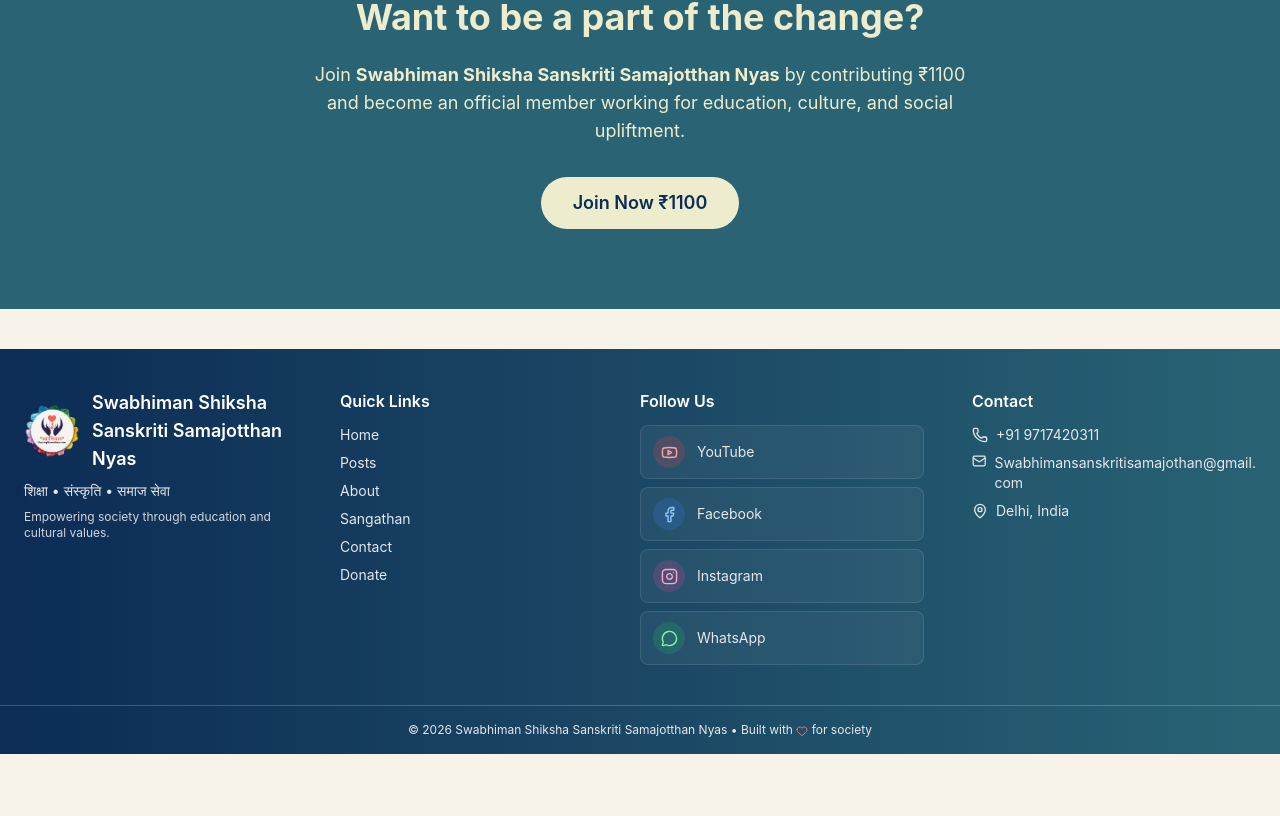
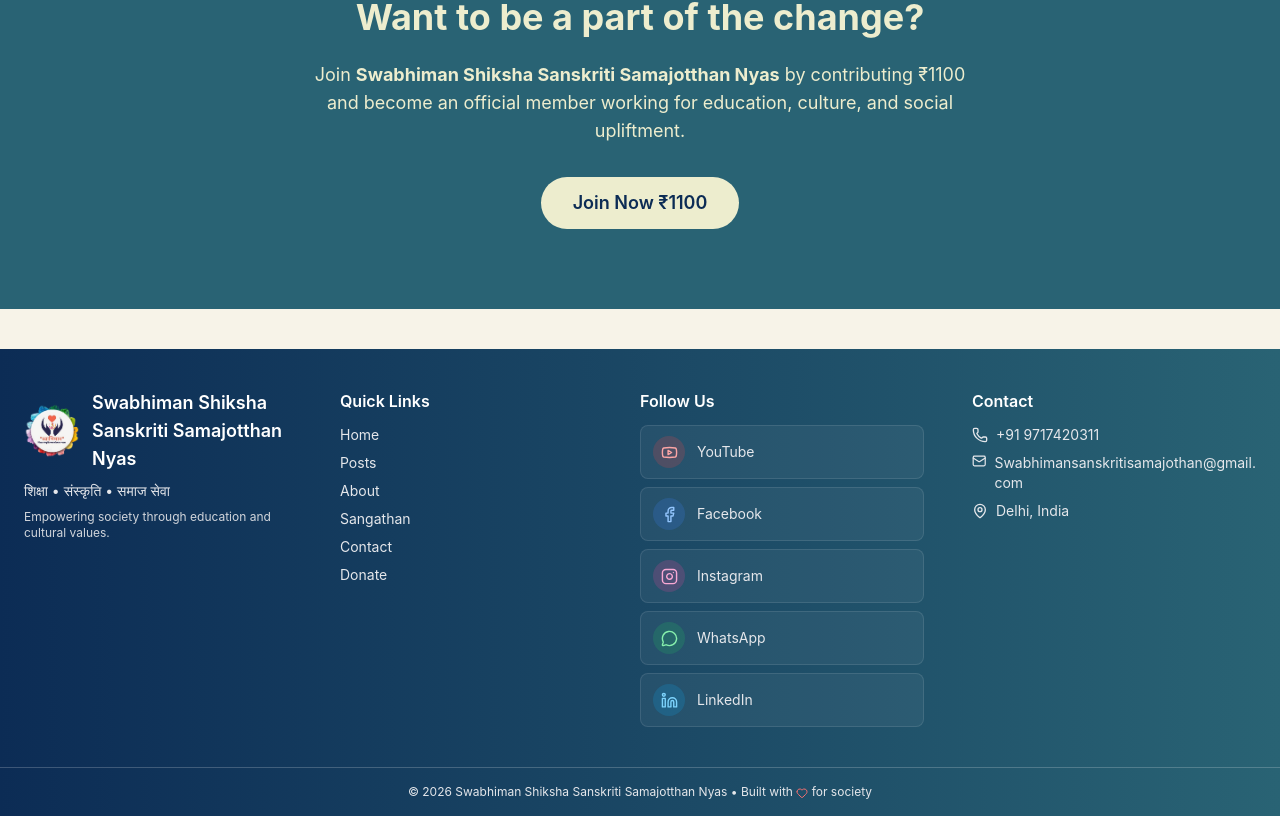
Before and after one commit to Ritesh6991/swabhiman-ngo-portal, a React (Vite) app in the folder ssssNGO-Frontend-main/: page / in a window 1280 px wide. Shown: the part 1831-2647 px from the top of the page. Before the commit the page ends 2585 px from the top, so only its background shows below. Built offline with nearby package versions, Linux system fonts and the light colour scheme; no server answers.

Commit message:
Add LinkedIn to website social links

```diff
--- a/ssssNGO-Frontend-main/src/components/Footer.jsx
+++ b/ssssNGO-Frontend-main/src/components/Footer.jsx
@@ -1,5 +1,5 @@
 import { motion } from "framer-motion";
-import { Facebook, Heart, Instagram, Mail, MapPin, MessageCircle, Phone, Youtube } from "lucide-react";
+import { Facebook, Heart, Instagram, Linkedin, Mail, MapPin, MessageCircle, Phone, Youtube } from "lucide-react";
 import { Link } from "react-router-dom";
 import OrganisationLogo from "./OrganisationLogo";
 
@@ -102,6 +102,18 @@ const Footer = () => {
               </span>
               <span>WhatsApp</span>
             </a>
+            <a
+              href="https://www.linkedin.com/in/swabhiman-shiksha-sanskriti-samajotthan-nyas-regd-2aa008442"
+              target="_blank"
+              rel="noopener noreferrer"
+              aria-label="Follow us on LinkedIn"
+              className="group flex items-center gap-3 rounded-lg border border-white/10 bg-white/5 px-3 py-2.5 transition hover:-translate-y-0.5 hover:bg-white/10 hover:text-white"
+            >
+              <span className="grid h-8 w-8 place-items-center rounded-full bg-sky-500/20 text-sky-300 group-hover:bg-sky-600 group-hover:text-white">
+                <Linkedin size={17} aria-hidden="true" />
+              </span>
+              <span>LinkedIn</span>
+            </a>
           </div>
         </div>
 
```
Also changed, not shown: 2 other files (tests, documents, lock files or other folders).
